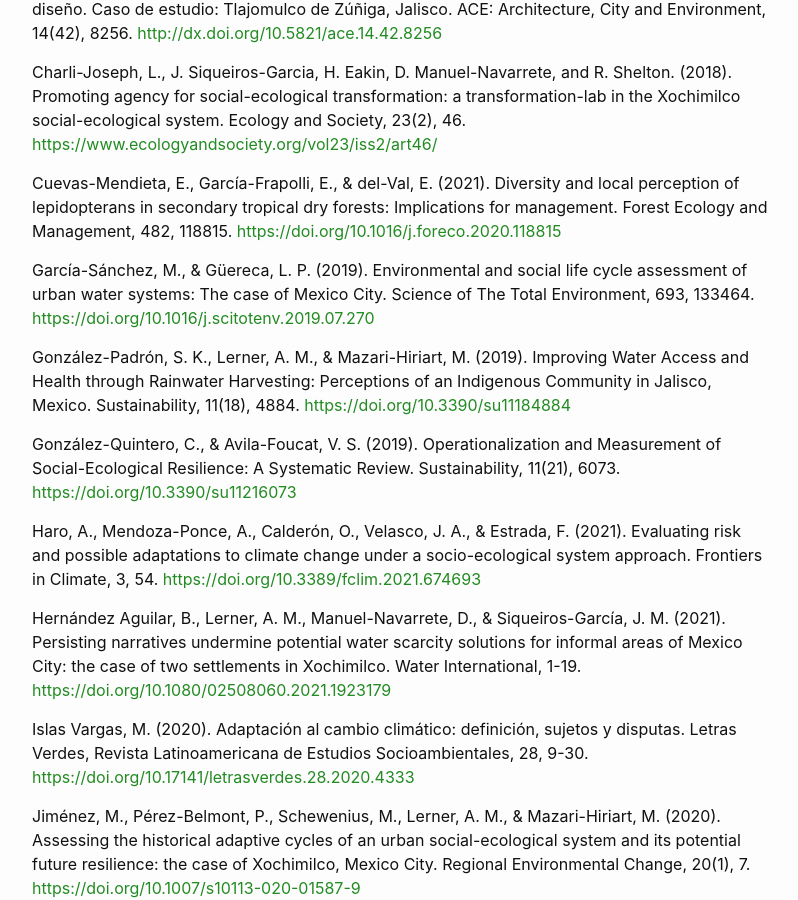
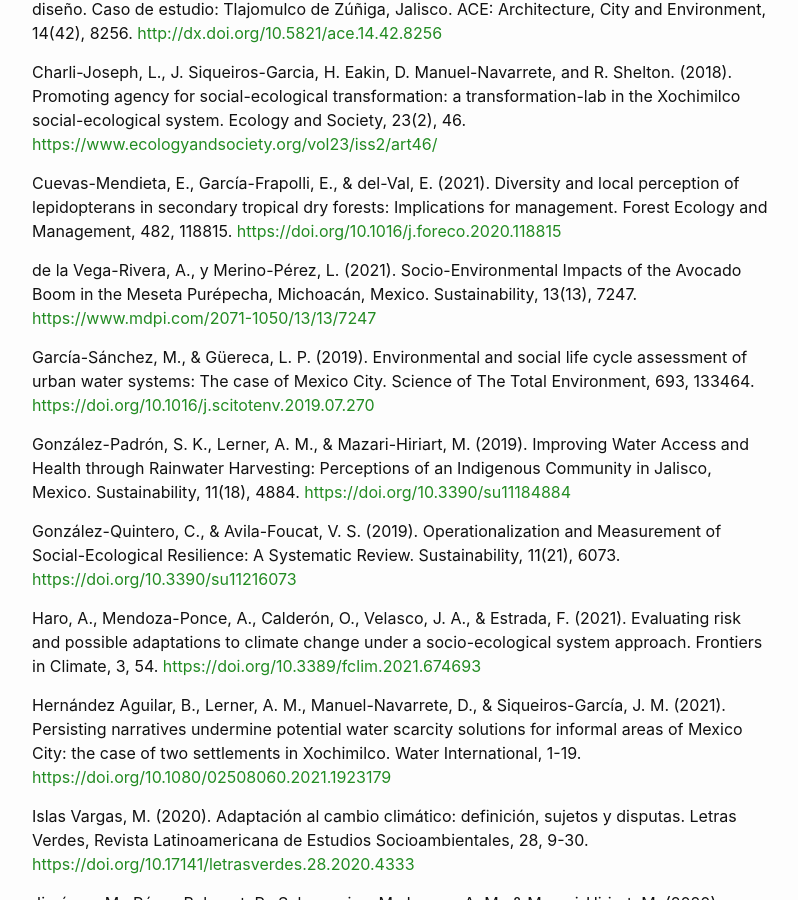
Before and after one commit to pcs-unam/pcs-unam.github.io, a Jekyll site: the page built from 07_publicaciones.md, in a window 1280 px wide and 900 px high, scrolled down 657 px. Shown: the whole window, without its empty margins (238-1036 px from the left). Built offline with Jekyll 4.4.1, drawn with Linux system fonts in a browser that asks for light colours; some of the changed text lies outside the part shown.

Commit message:
Se corrigió acomodo de una cita

```diff
--- a/07_publicaciones.md
+++ b/07_publicaciones.md
@@ -19,6 +19,8 @@
 Charli-Joseph, L., J. Siqueiros-Garcia, H. Eakin, D. Manuel-Navarrete, and R. Shelton. (2018). Promoting agency for social-ecological transformation: a transformation-lab in the Xochimilco social-ecological system. Ecology and Society, 23(2), 46. <https://www.ecologyandsociety.org/vol23/iss2/art46/>
 
 Cuevas-Mendieta, E., García-Frapolli, E., & del-Val, E. (2021). Diversity and local perception of lepidopterans in secondary tropical dry forests: Implications for management. Forest Ecology and Management, 482, 118815. <https://doi.org/10.1016/j.foreco.2020.118815>
+
+de la Vega-Rivera, A., y Merino-Pérez, L. (2021). Socio-Environmental Impacts of the Avocado Boom in the Meseta Purépecha, Michoacán, Mexico. Sustainability, 13(13), 7247. <https://www.mdpi.com/2071-1050/13/13/7247>
 
 García-Sánchez, M., & Güereca, L. P. (2019). Environmental and social life cycle assessment of urban water systems: The case of Mexico City. Science of The Total Environment, 693, 133464.
 <https://doi.org/10.1016/j.scitotenv.2019.07.270>
```
Also changed, not shown: other parts of 07_publicaciones.md (+0 -2 lines).
